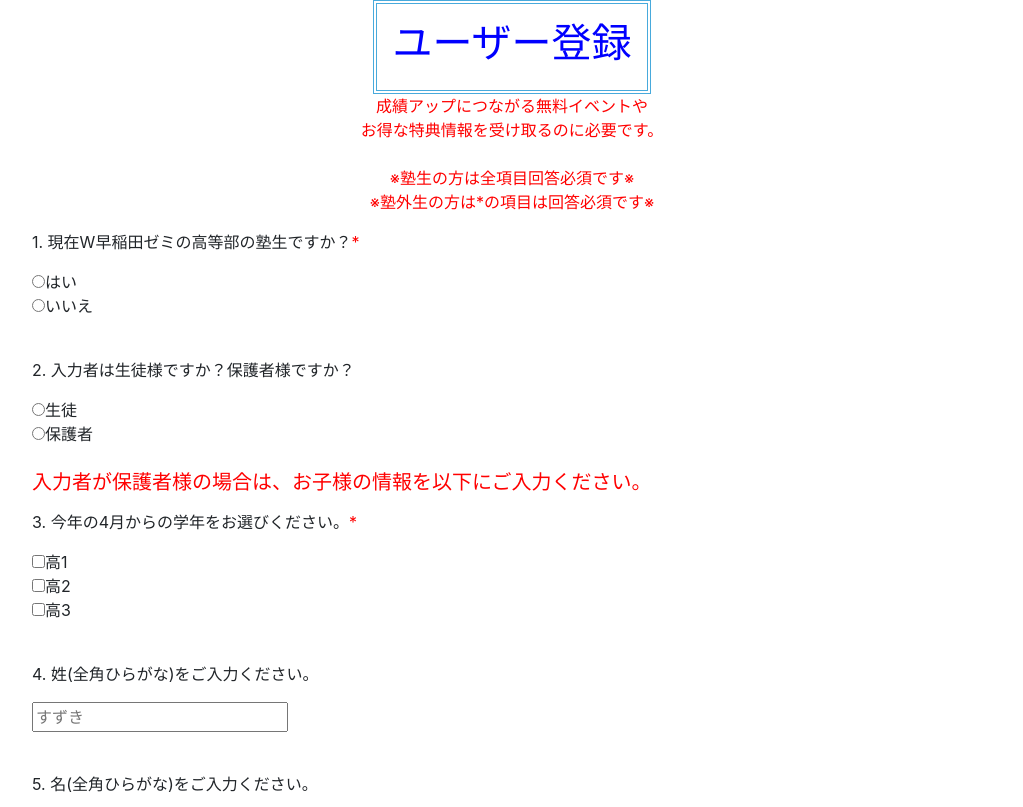
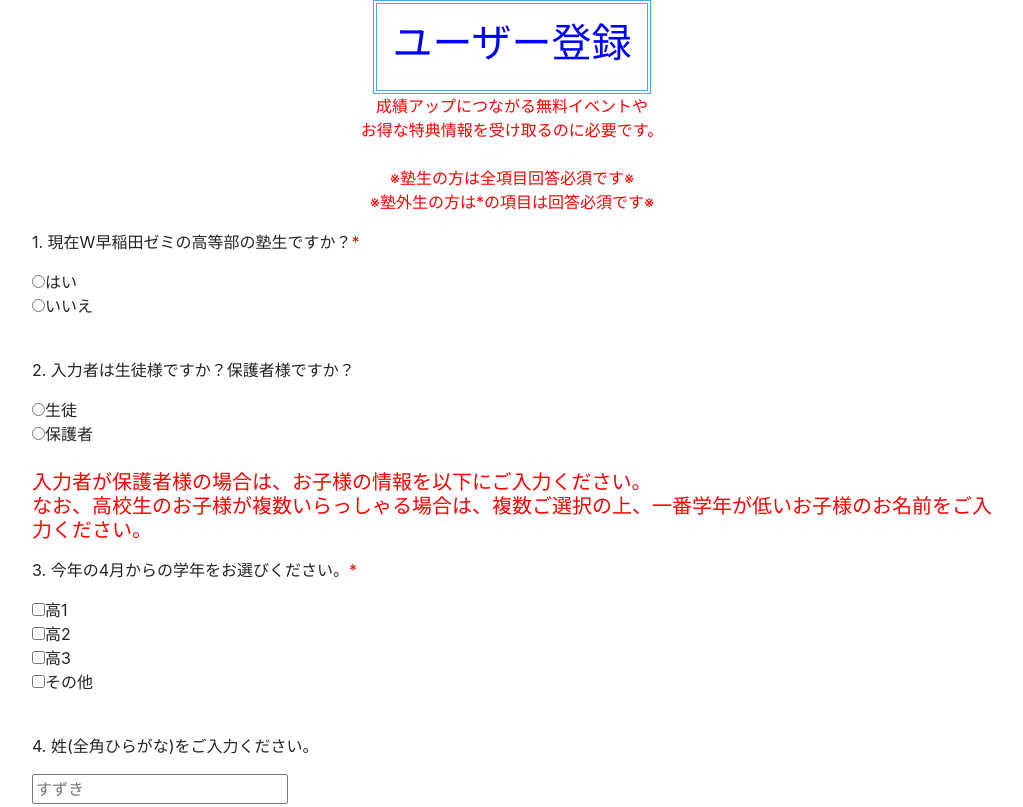
Before and after one commit to WasedaInoue/kumagaya-user, a plain HTML site: page index.html in a window 1280 px wide. Shown: the top 807 px of the page, without its empty margins (128-1151 px from the left). Drawn offline with nearby package versions, Linux system fonts and the light colour scheme; a script that the page names is missing.

Commit message:
Update index.html

```diff
--- a/index.html
+++ b/index.html
@@ -31,13 +31,14 @@
     </div>
     <br>
     <h5>
-      <font color="red">入力者が保護者様の場合は、お子様の情報を以下にご入力ください。</font>
+      <font color="red">入力者が保護者様の場合は、お子様の情報を以下にご入力ください。<br>なお、高校生のお子様が複数いらっしゃる場合は、複数ご選択の上、一番学年が低いお子様のお名前をご入力ください。</font>
     </h5>
     <p class="mt-3">3. 今年の4月からの学年をお選びください。<font color='red'>*</font></p>
     <div>
       <input type="checkbox" class="check" name="grade" value="高1">高1</label><br>
       <input type="checkbox" class="check" name="grade" value="高2">高2</label><br>
-      <input type="checkbox" class="check" name="grade" value="高3">高3</label>
+      <input type="checkbox" class="check" name="grade" value="高3">高3</label><br>
+      <input type="checkbox" class="check" name="grade" value="その他">その他</label>
     </div><br>
     <p class="mt-3">4. 姓(全角ひらがな)をご入力ください。</p>
     <div>
```
